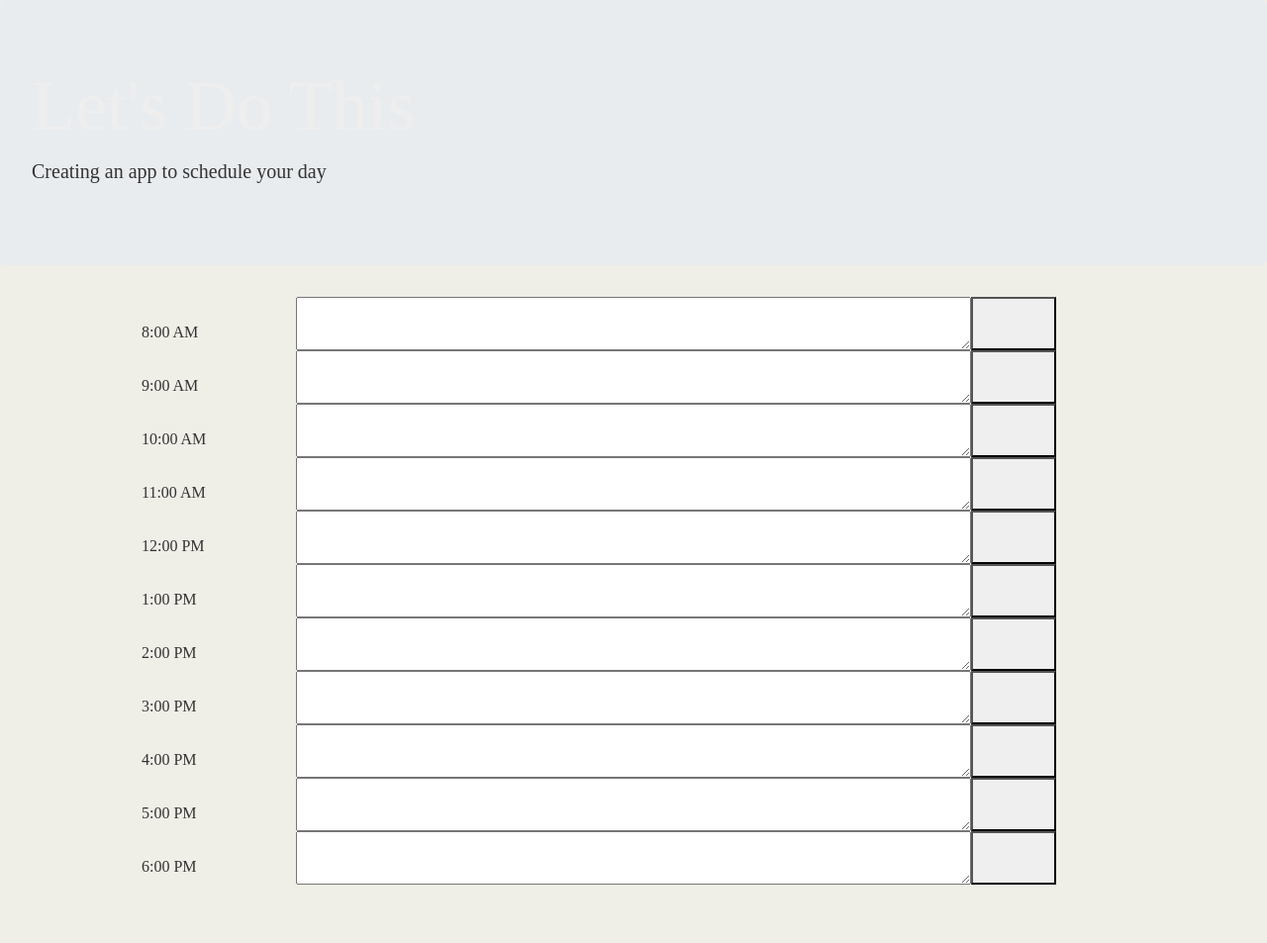
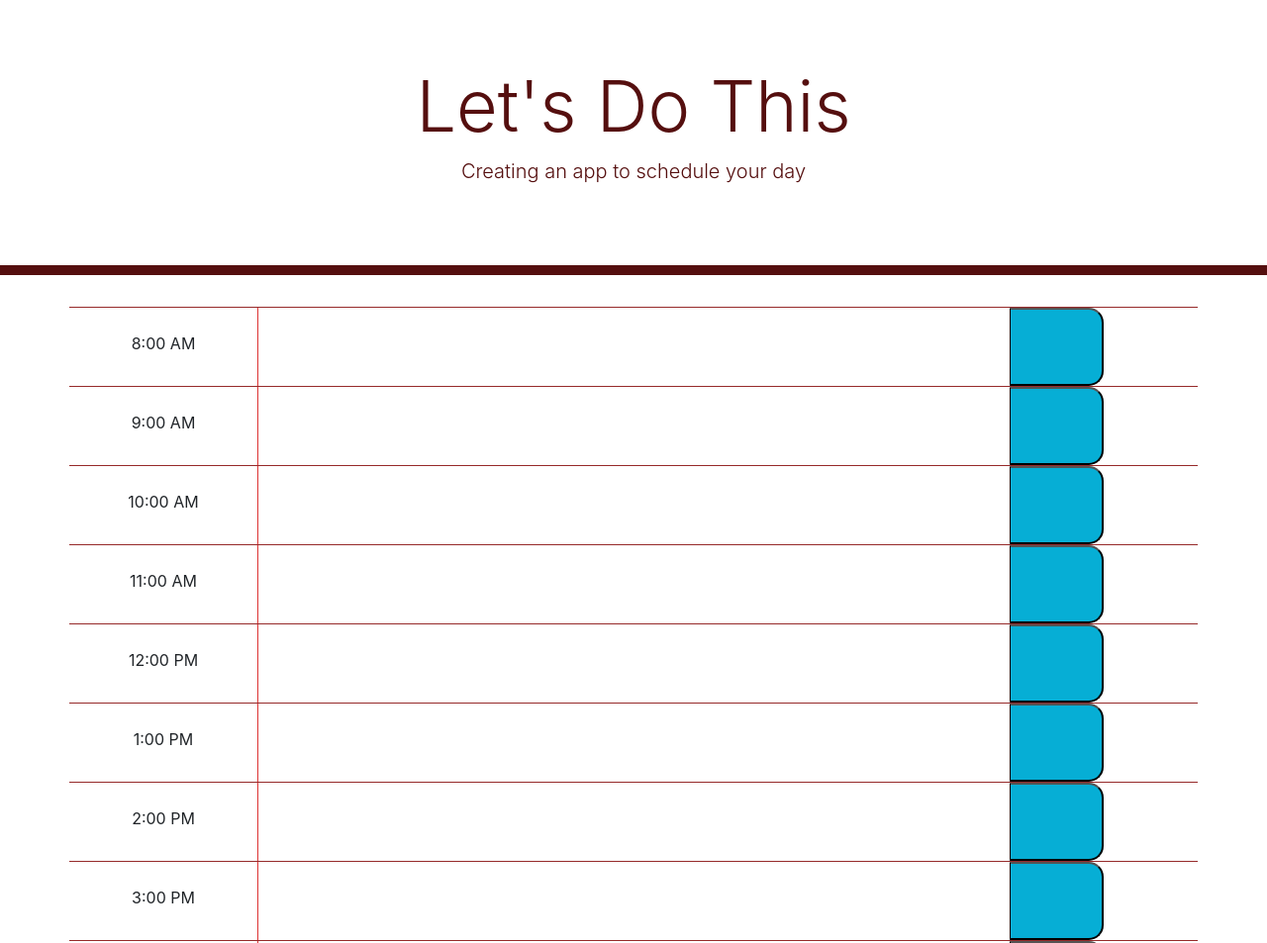
Before and after one commit to mirrorlessmind/newapp, a plain HTML site: page index.html in a window 1280 px wide. Shown: the top 953 px of the page at 99% size. Before the commit the page ends 894 px from the top, so only its background shows below. Drawn offline with nearby package versions, Linux system fonts and the light colour scheme; files that its build step writes are made by us from their sources; files whose address does not match are found by name.

Commit message:
Trial Css

```diff
--- a/styleme.css
+++ b/styleme.css
@@ -1,25 +1,72 @@
+//Make it Pretty
 body {
-  background-color: #efeee7;
-  font-family: "Times New Roman", Times, serif;
-  color: #333333;
-  margin: 0;
-  padding: 0;
-}
-header {
-  background-color: #333333;
-}
-h1 {
-  color: #eee;
-  font-size: 28px;
-}
-h2 {
-  font-size: 24px;
-}
-.container {
-  width: 1024px;
-  margin: 0auto;
+  font-family: 'Open Sans', sans-serif;
+  font-size: 16px;
+  line-height: 1;
 }
 
-a:visited {
-    color: #D21034;
+textarea{
+  background: transparent;
+  border: none;
+  resize: none;
+  color: #000000;
+  border-left: 1px solid rgb(221, 51, 51);
+  padding: 10px;
 }
+
+.jumbotron {
+  text-align: center;
+  background-color: transparent;
+  color: rgb(85, 15, 15);
+  border-radius: 0;
+  border-bottom: 10px solid rgb(85, 15, 15);
+}
+
+.description{
+  white-space: pre-wrap;
+}
+
+.time-block{
+  text-align: center;
+  border-radius: 15px;
+}
+
+.row {
+  white-space: pre-wrap;
+  height: 80px;
+  border-top: 1px solid rgb(150, 42, 42);;
+}
+
+.hour {
+  background-color: #ffffff;
+  color: #000000;
+  border-top: 1px dashed #000000;
+}
+
+.past {
+  background-color: #d3d3d3;
+  color: white;
+}
+
+.present {
+  background-color: #e41308;
+  color: rgba(255, 255, 255, 0.829);
+}
+
+.future {
+  background-color: #77dd77;
+  color: white;
+}
+
+.saveBtn {
+  border-left: 1px solid black;
+  border-top-right-radius: 15px;
+  border-bottom-right-radius: 15px;
+  background-color: #06AED5;
+  color: white;
+}
+
+.saveBtn i:hover {
+  font-size: 20px;
+  transition: all .3s ease-in-out;
+}
```
